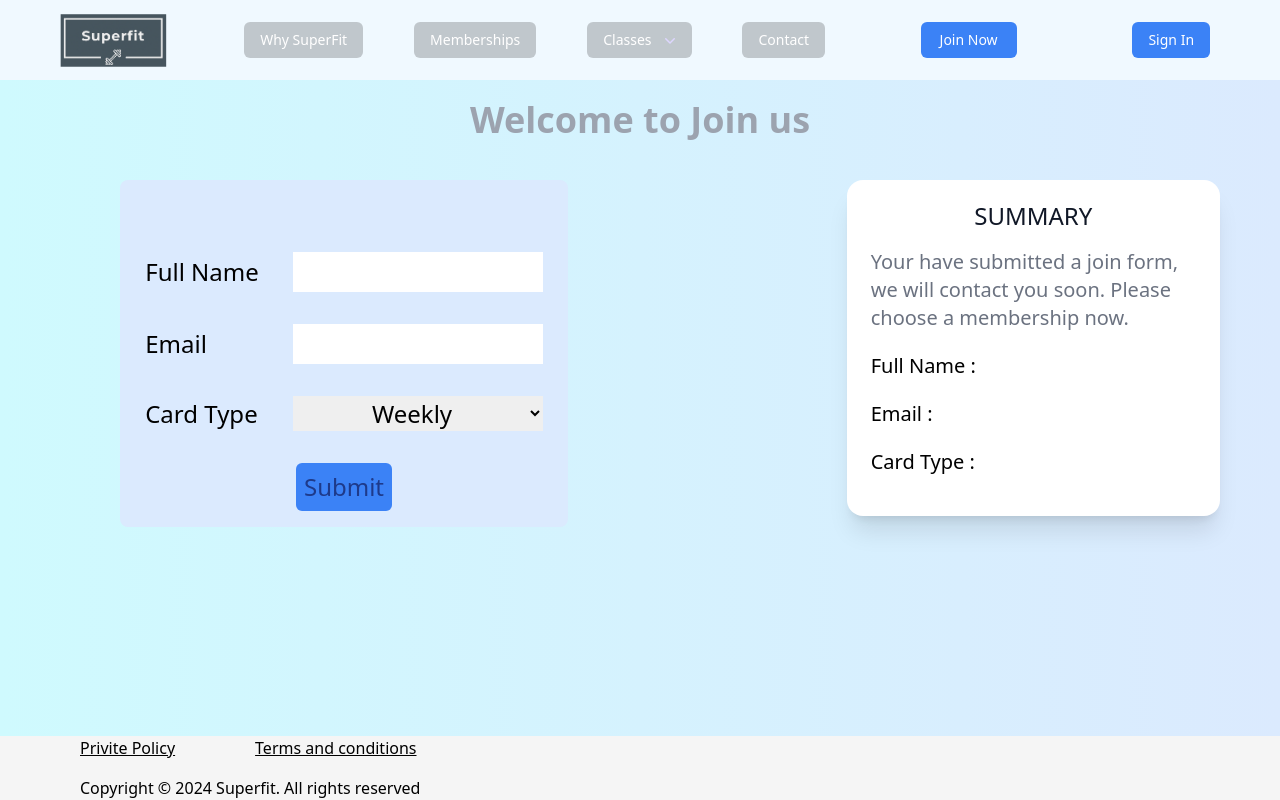
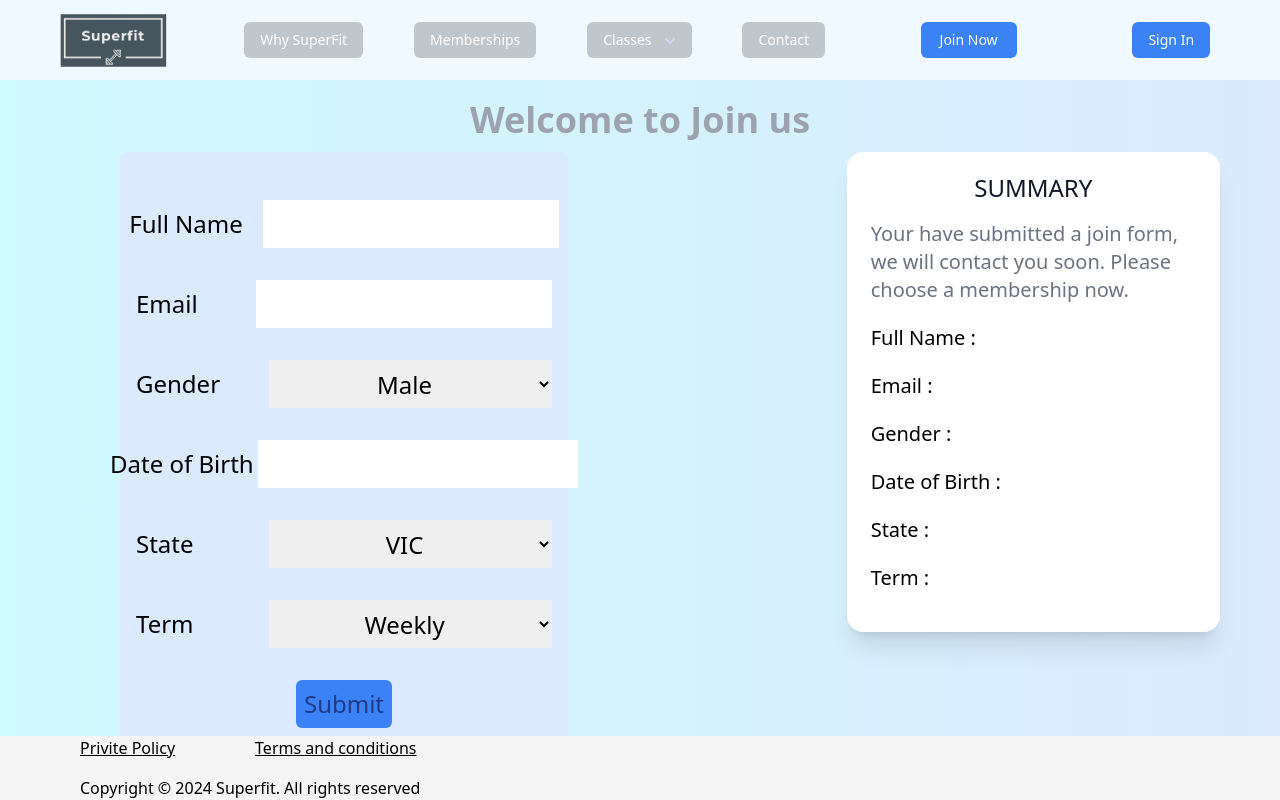
Before and after one commit to silviaxieyy/gareactfinalproject, a Next.js app: page /join-now in a window 1280 px wide. Built offline with nearby package versions, Linux system fonts and the light colour scheme; no server answers.

Commit message:
add some items to join now page

```diff
--- a/components/MembershipTabs.js
+++ b/components/MembershipTabs.js
@@ -22,14 +22,14 @@ export default function MembershipTabs() {
         id: 'Blue-Basic',
         title: 'Access one gym and amenities only',
         price: '$19.9',
-        period: "per week",
+        term: "per week",
         starting: '4 weeks at least',
       },
       {
         id: 'Blue-Premium',
         title: 'Access one gym and amenities with training classes',
         price: '$22.9',
-        period: "per week",
+        term: "per week",
         starting: '4 weeks at least',
       }
     ],
@@ -38,14 +38,14 @@ export default function MembershipTabs() {
         id: 'Platnum-Basic',
         title: 'Access three gyms and amenities only',
         price: '$22.9',
-        period: "per week",
+        term: "per week",
         starting: '4 weeks at least',
       },
       {
         id: 'Platnum-Premium',
         title: 'Access to statewide gyms and amenities with training classes',
         price: '$26.9',
-        period: "per week",
+        term: "per week",
         starting: '4 weeks at least',
       },
     ],
@@ -54,14 +54,14 @@ export default function MembershipTabs() {
         id: 'Plus-Basic',
         title: 'Access to nationwide gyms and amenities',
         price: '$30.9',
-        period: "per week",
+        term: "per week",
         starting: '4 weeks at least',
       },
       {
         id: 'Plus-Ultimate',
         title: 'Access to nationwide gyms, amenities with training classes',
         price: '33.9',
-        period: "per week",
+        term: "per week",
         starting: '4 weeks at least',
       },
     ],
@@ -127,7 +127,7 @@ export default function MembershipTabs() {
                         <ul className="mt-1 flex flex-wraps items-center space-x-1 text-base font-normal leading-4 text-gray-500">
                           <li className='lg:text-2xl md:text-lg sm:text-lg text-cyan-400 mx-6 mt-5'>AUD {membership.price}</li>
                           <li className='lg:text-2xl md:text-lg sm:text-lg mt-5 mx-6'>&middot;</li>
-                          <li className='lg:text-2xl md:text-lg sm:text-lg mt-5 mx-6'>{membership.period}</li>
+                          <li className='lg:text-2xl md:text-lg sm:text-lg mt-5 mx-6'>{membership.term}</li>
                           <li className='lg:text-2xl md:text-lg sm:text-lg mt-5 mx-6'>&middot;</li>
                           <li className='lg:text-2xl md:text-lg sm:text-lg mt-5 mx-6'>{membership.starting} </li>
                         </ul>
@@ -168,7 +168,7 @@ export default function MembershipTabs() {
                   <li className='mt-2 text-xl text-gray-700'>Level:  {selectedMembership.id}</li>
                   <li className='mt-2 text-xl text-blue-400'>Price:  {selectedMembership.price}</li>
                   <li className='mt-2 text-xl text-gray-700'>Detail: {selectedMembership.title}</li>
-                  <li className='mt-2 text-xl text-gray-700'>Period: {selectedMembership.period}</li>
+                  <li className='mt-2 text-xl text-gray-700'>Term: {selectedMembership.term}</li>
                   <li className='mt-2 text-xl text-gray-700'>Starting: {selectedMembership.starting}</li>
                 </ul>)
                 }
--- a/components/TimetableTab.js
+++ b/components/TimetableTab.js
@@ -82,7 +82,7 @@ const TimetableTab = () => {
             {...register('date', { required: true })}
             onChange={handleDateChange}
             minDate={currentDate}
-            dateFormat="dd-MM-YYYY"
+            dateFormat="dd-MM-yyyy"
             required
           />
         </div>
--- a/pages/join-now/index.js
+++ b/pages/join-now/index.js
@@ -3,13 +3,17 @@ import { useForm } from 'react-hook-form';
 import DashboardLayout from '../../components/Layout';
 import Comfirm from '../../components/Comfirm';
 import emailjs from '@emailjs/browser';
-import { useSession } from "next-auth/react"
+import { useSession } from "next-auth/react";
+import DatePicker from 'react-datepicker';
+import 'react-datepicker/dist/react-datepicker.css';
 
 const JoinNowForm = () => {
   const {
     register,
     handleSubmit,
     reset,
+    setValue,
+    watch,
     formState: { errors, isSubmitting }
   } = useForm();
 
@@ -29,7 +33,7 @@ const JoinNowForm = () => {
     setFormData(data);
     setIsComfirmOpen(true);
 
-/*     const {first_name, Card Type, email,mobile_number, card_type } = data; */
+/*     const {first_name, term, email,mobile_number, card_type } = data; */
 
     emailjs.sendForm('service_1sf9wj1', 'template_l46463y', form.current, 'Rl-c-JtkBhUn5hgG_')
       .then((result) => {
@@ -45,14 +49,15 @@ const JoinNowForm = () => {
         <h1 className='font-russo-one text-center mt-5 text-4xl font-bold text-gray-400'>
           Welcome to Join us
         </h1>
-        <div className='flex mt-10 mx-10'>
-          <div className='w-2/3'>
+        <div className='flex mt-3 mx-10'>
+          <div className='lg:w-2/3 md:min-w-96 sm:min-w-64'>
             <div className='flex flex-col justify-center p-4 text-2xl
               mx-20 w-3/5 rounded-lg bg-blue-100'>
               <form
                 ref={form}
                 onSubmit={handleSubmit(onSubmit)}
-                className='mt-6 w-full'
+                className='w-full'
+                noValidate
               >
                 <div className="my-8 flex flex-row justify-center items-center gap-5">
                   <label className="text-violet11 w-32 text-left whitespace-nowrap text-2xl">
@@ -61,13 +66,13 @@ const JoinNowForm = () => {
                   {session ?
                     <input
                       type='text'
-                      className='w-3/5 min-h-10 text-xl text-center'
+                      className='lg:w-80 md:w-64 sm:w-48 min-h-12 text-xl text-center'
                       defaultValue={session.user.name}
                       {...register('name', {required: true})}
                     />
                     : <input
                         type='text'
-                        className='w-3/5 min-h-10 text-xl text-center'
+                        className='lg:w-80 md:w-64 sm:w-48 min-h-12 text-xl text-center'
                         {...register('name', {required: true})}
                       />
                   }
@@ -81,48 +86,100 @@ const JoinNowForm = () => {
                     <input
                       type='email'
                       id='email'
-                      className='w-3/5 min-h-10 text-xl text-center'
+                      className='lg:w-80 md:w-64 sm:w-48 min-h-12 text-xl text-center'
                       defaultValue={session.user.email}
                       {...register('email', {required: true})}
                     />
                     : <input
                         type='email'
-                        className='w-3/5 min-h-10 text-xl text-center'
+                        className='lg:w-80 md:w-64 sm:w-48 min-h-12 text-xl text-center'
                         {...register('email', {required: true})}
                       />
                   }
                 </div>
 
-{/*                 <div className="my-8 flex flex-row justify-center items-center gap-5">
+{/*                <div className="my-8 flex flex-row justify-center items-center gap-5">
                   <label className="text-violet11 w-32 text-left whitespace-nowrap text-2xl">
                       Mobile
                   </label>
                   <input
-                    type="text"
+                    type="tel"
                     id="mobile-number"
                     className='w-3/5 min-h-10 text-xl text-center'
                     placeholder="Mobile number"
-                    {...register("mobile_number", {
-                      required: true,
-                      pattern: {
-                        value: /^[0-9]{8-10}$/
-                      }
-                    })}
+                    pattern="^\d{10}$"
+                    {...register("mobile_number", {required: true})}
+                    noValidate
                   />
                 </div> */}
 
                 <div className="my-8 flex flex-row justify-center items-center gap-5">
                   <label className="text-violet11 w-32 text-left whitespace-nowrap text-2xl">
-                      Card Type
+                    Gender
                   </label>
                   <select
-                    id="card-type"
-                    {...register("card_type", { required: true })}
-                    className='w-3/5 text-center'
+                    id="gender"
+                    {...register("gender", { required: true })}
+                    className='lg:w-80 md:w-64 sm:w-48 min-h-12 text-center'
+                  >
+                    <option value="Male">Male</option>
+                    <option value="Female">Female</option>
+                    <option value="Prefer not to say">Prefer not to say</option>
+                  </select>
+                </div>
+
+                <div className="my-8 flex flex-row justify-center items-center gap-5">
+                  <label className="text-violet11 w-32 text-left whitespace-nowrap text-2xl">
+                    Date of Birth
+                  </label>
+                  <div className='min-h-12 text-xl text-center'>
+                    <DatePicker
+                      className='lg:w-80 md:w-48 sm:w-32 min-h-12 w-64 text-xl text-center'
+                      selected={watch('date')}
+                      {...register('date', { required: true })}
+                      onChange={(date) => setValue('date', date)}
+                      dateFormat="dd-MM-yyyy"
+                      showYearDropdown
+                      scrollableYearDropdown
+                      showMonthDropdown
+                      scrollableMonthDropdown
+                      yearDropdownItemNumber={60}
+                      minDate={new Date(1950, 0, 1)}
+                      maxDate={new Date(2006, 11, 31)}
+                      required
+                    />
+                  </div>
+                 </div>
+
+                <div className="my-8 flex flex-row justify-center items-center gap-5">
+                  <label className="text-violet11 w-32 text-left whitespace-nowrap text-2xl">
+                    State
+                  </label>
+                  <select
+                    id="state"
+                    {...register("state", { required: true })}
+                    className='lg:w-80 md:w-64 sm:w-48 min-h-12 w-64 text-center'
+                  >
+                    <option value="VIC">VIC</option>
+                    <option value="QLD">QLD</option>
+                    <option value="NSW">NSW</option>
+                    <option value="SA">SA</option>
+                    <option value="WA">WA</option>
+                  </select>
+                </div>
+
+                <div className="my-8 flex flex-row justify-center items-center gap-5">
+                  <label className="text-violet11 w-32 text-left whitespace-nowrap text-2xl">
+                      Term
+                  </label>
+                  <select
+                    id="term"
+                    {...register("term", { required: true })}
+                    className='lg:w-80 md:w-64 sm:w-48 min-h-12 text-center'
                   >
                     <option value="weekly">Weekly</option>
                     <option value="Monthly">Monthly</option>
-                    <option value="Annually">Anually</option>
+                    <option value="Annually">Annually</option>
                   </select>
                 </div>
                 <div className='flex justify-between'>
@@ -140,7 +197,7 @@ const JoinNowForm = () => {
             </div>
           </div>
           <div className='w-1/3 mx-10'>
-            <div className="w-full max-w-md min-w-md transform mx-5
+            <div className="lg:w-full md:max-w-md transform mx-5
               overflow-hidden rounded-2xl bg-white p-6 text-left align-middle
               shadow-xl transition-all">
               <p
@@ -158,7 +215,10 @@ const JoinNowForm = () => {
                   <ul>
                     <li className='mt-5 text-xl'>Full Name : {session ? session.user.name : formData.name}</li>
                     <li className='mt-5 text-xl'>Email : {session ? session.user.email : formData.email}</li>
-                    <li className='mt-5 text-xl'>Card Type : {formData?.card_type}</li>
+                    <li className='mt-5 text-xl'>Gender : {watch('gender')}</li>
+                    <li className='mt-5 text-xl'>Date of Birth : {watch('date')?.toLocaleDateString()}</li>
+                    <li className='mt-5 text-xl'>State : {watch('state')}</li>
+                    <li className='mt-5 text-xl'>Term : {watch('term')}</li>
                   </ul>
                 )
                 }
```
